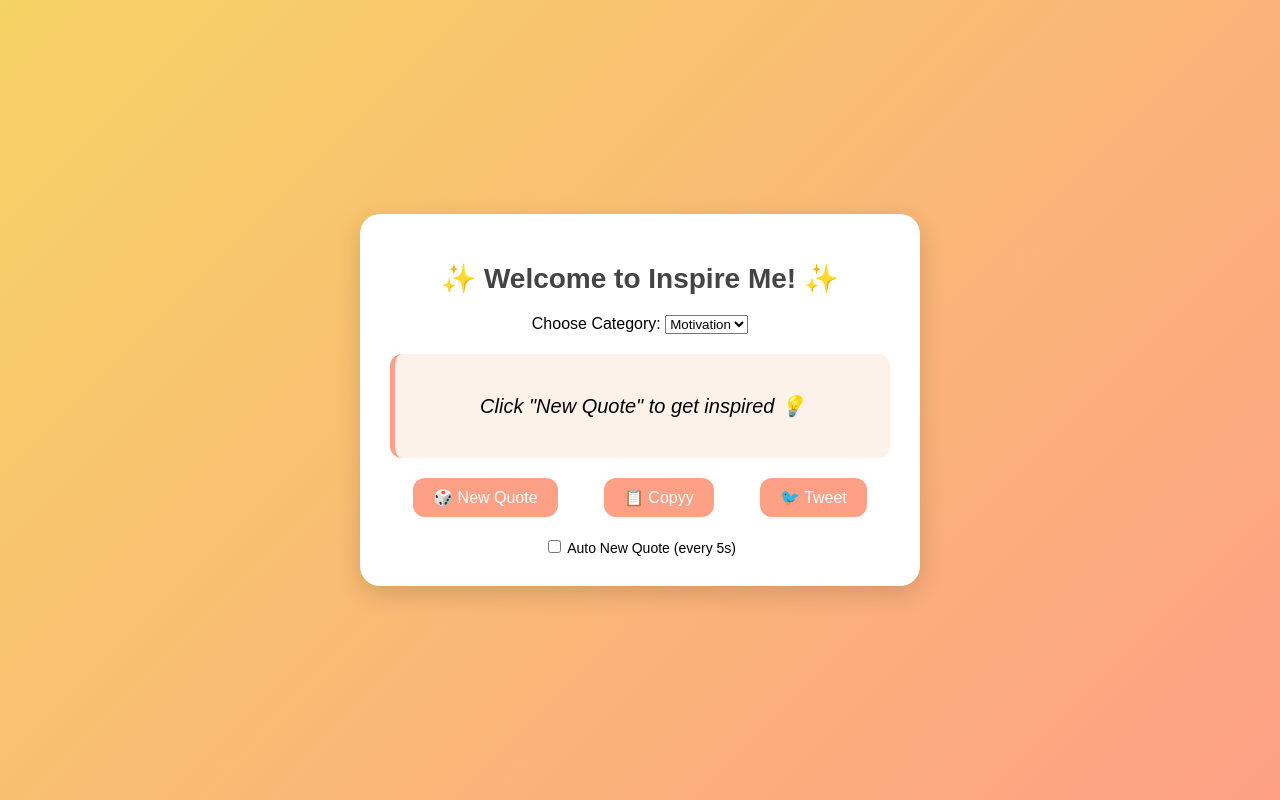
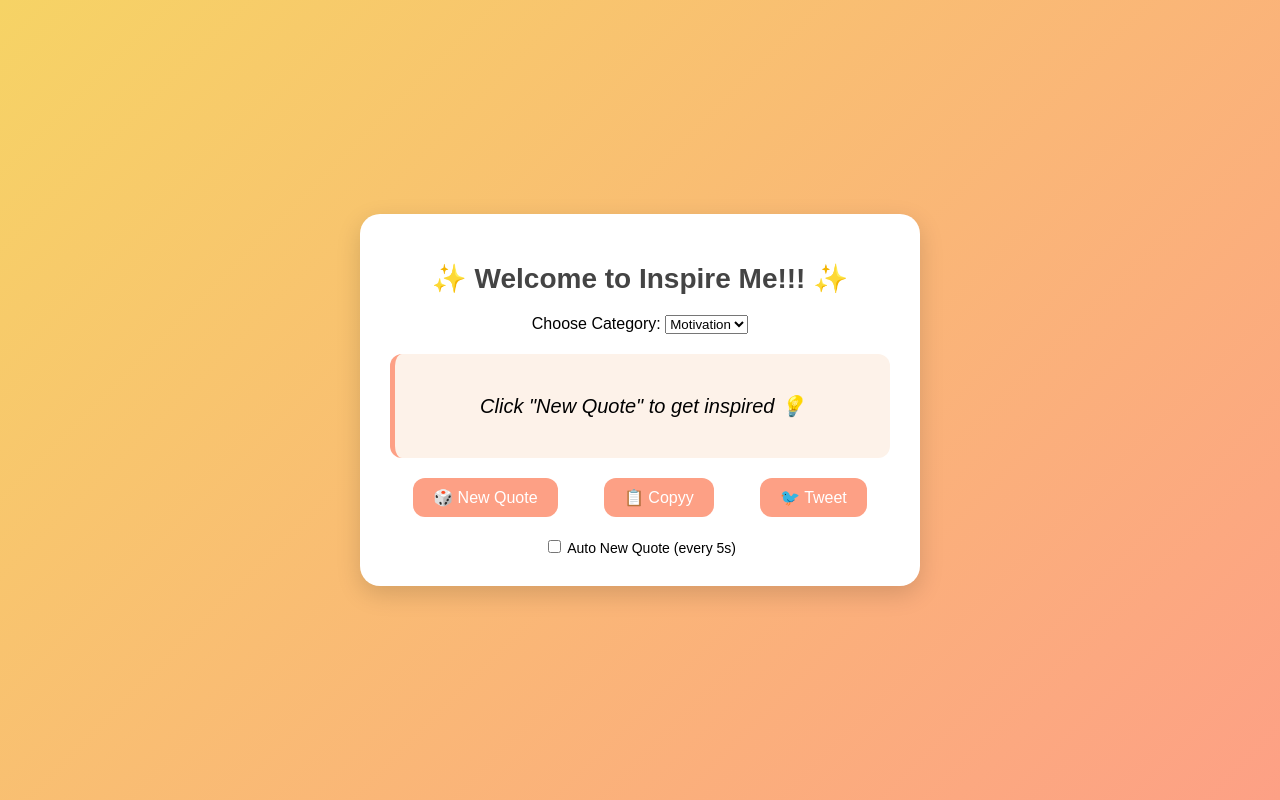
Before and after one commit to Eramsherasiya/quotes, a plain HTML site: page index.html in a window 1280 px wide. Drawn offline with Linux system fonts and the light colour scheme.

Commit message:
Update index.html

```diff
--- a/index.html
+++ b/index.html
@@ -8,7 +8,8 @@
 </head>
 <body>
   <div class="container">
-    <h1>✨ Welcome to Inspire Me! ✨</h1> <!-- Changed line -->
+    <h1>✨ Welcome to Inspire Me!!!
+      ✨</h1> <!-- Changed line -->
 
     <!-- Category Selector -->
      <!--hello-->
```
